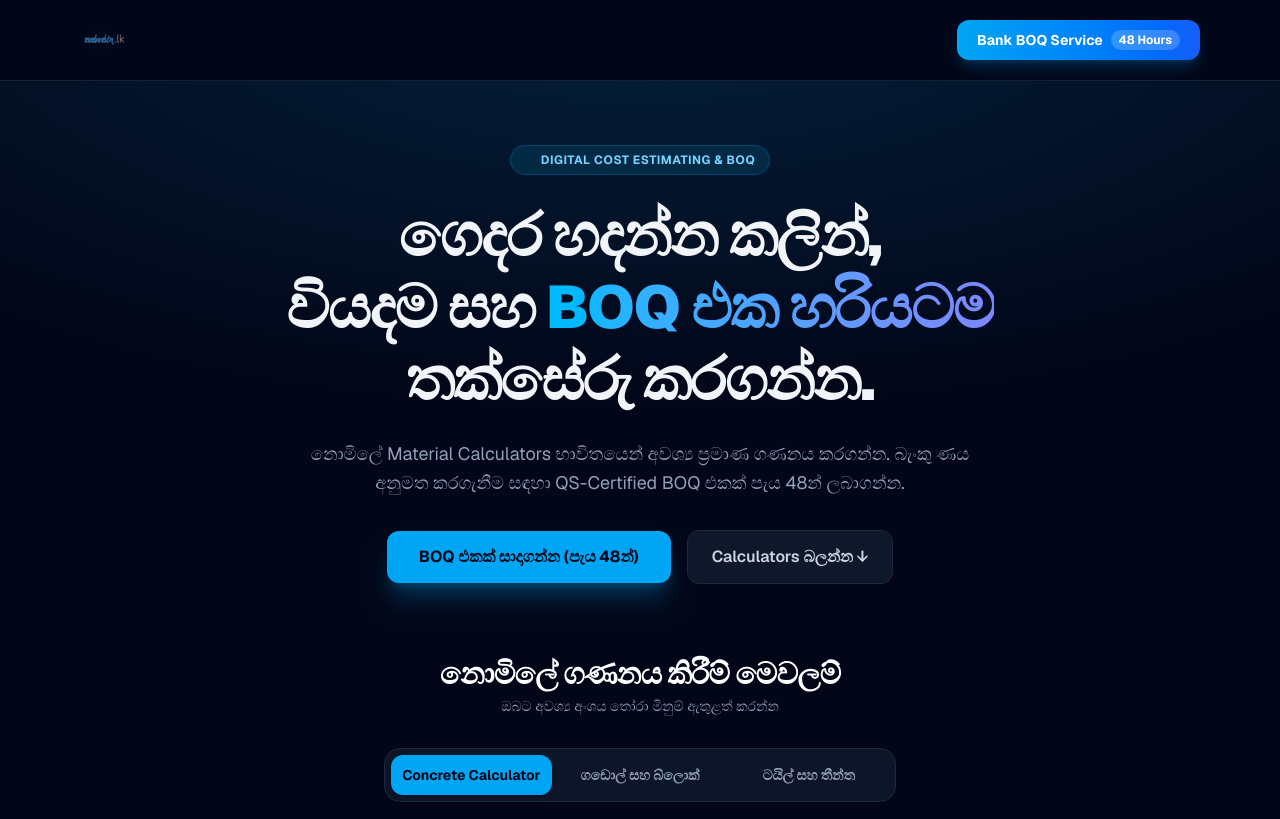
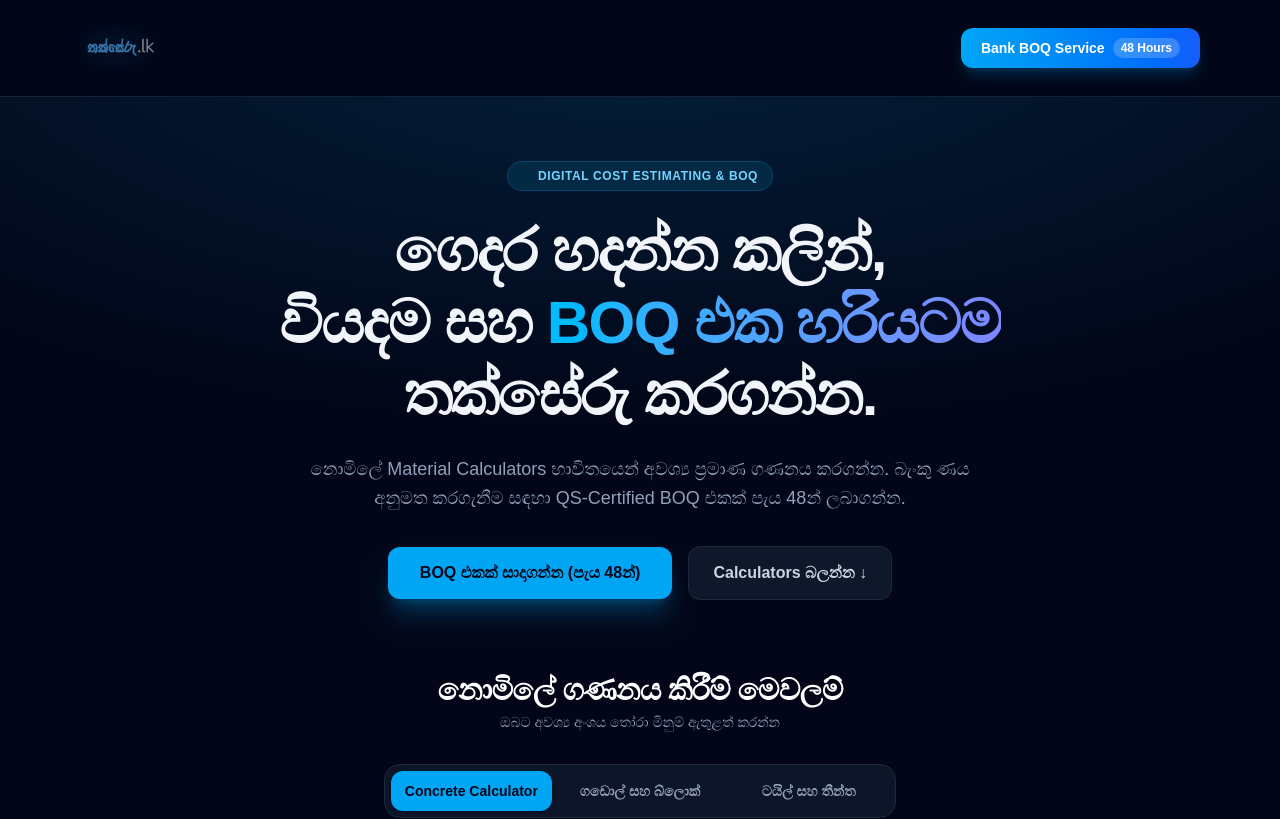
Before and after one commit to buildqconsultancy/thakseru-web, a Next.js app: page / in a window 1280 px wide. Shown: the top 819 px of the page. Built offline with nearby package versions, Linux system fonts and the light colour scheme.

Commit message:
Enhance font styling with Noto Sans Sinhala and scale up logo

```diff
--- a/app/layout.tsx
+++ b/app/layout.tsx
@@ -1,29 +1,33 @@
 import type { Metadata } from "next";
-import { Geist, Geist_Mono } from "next/font/google";
+import { Noto_Sans_Sinhala, Inter } from "next/font/google";
 import "./globals.css";
 
-const geistSans = Geist({
-  variable: "--font-geist-sans",
-  subsets: ["latin"],
+const notoSinhala = Noto_Sans_Sinhala({
+  subsets: ["sinhala"],
+  weight: ["400", "500", "600", "700", "800", "900"],
+  variable: "--font-sinhala",
 });
 
-const geistMono = Geist_Mono({
-  variable: "--font-geist-mono",
+const inter = Inter({
   subsets: ["latin"],
+  variable: "--font-inter",
 });
 
 export const metadata: Metadata = {
-  title: "Create Next App",
-  description: "Generated by create next app",
+  title: "thakseru.lk | Digital Cost Estimating & BOQ",
+  description: "නොමිලේ Material Calculators සහ පැය 48න් Bank-Ready QS Certified BOQ සේවාව.",
 };
 
-export default function RootLayout({ children }: LayoutProps<"/">) {
+export default function RootLayout({
+  children,
+}: Readonly<{
+  children: React.ReactNode;
+}>) {
   return (
-    <html
-      lang="en"
-      className={`${geistSans.variable} ${geistMono.variable} h-full antialiased`}
-    >
-      <body className="min-h-full flex flex-col">{children}</body>
+    <html lang="si" className={`${notoSinhala.variable} ${inter.variable}`}>
+      <body className="font-sans antialiased bg-slate-950 text-slate-100">
+        {children}
+      </body>
     </html>
   );
 }
--- a/app/page.tsx
+++ b/app/page.tsx
@@ -123,13 +123,13 @@ export default function Home() {
     <div className="min-h-screen bg-slate-950 text-slate-100 font-sans selection:bg-sky-500 selection:text-white">
       {/* Top Navbar */}
       <header className="border-b border-slate-800/80 bg-slate-950/80 backdrop-blur-md sticky top-0 z-50">
-        <div className="max-w-6xl mx-auto px-4 h-20 flex items-center justify-between">
+        <div className="max-w-6xl mx-auto px-4 h-24 flex items-center justify-between">
           <div className="flex items-center gap-3">
-            {/* Logo Image */}
+            {/* Scaled Crisp Logo */}
             <img
               src="/logo.png"
-              alt="thakseru.lk logo"
-              className="h-12 w-auto object-contain drop-shadow-[0_0_12px_rgba(56,189,248,0.3)]"
+              alt="තක්සේරු.lk"
+              className="h-14 sm:h-16 md:h-20 w-auto object-contain drop-shadow-[0_0_15px_rgba(56,189,248,0.4)]"
             />
           </div>
           <a
```
